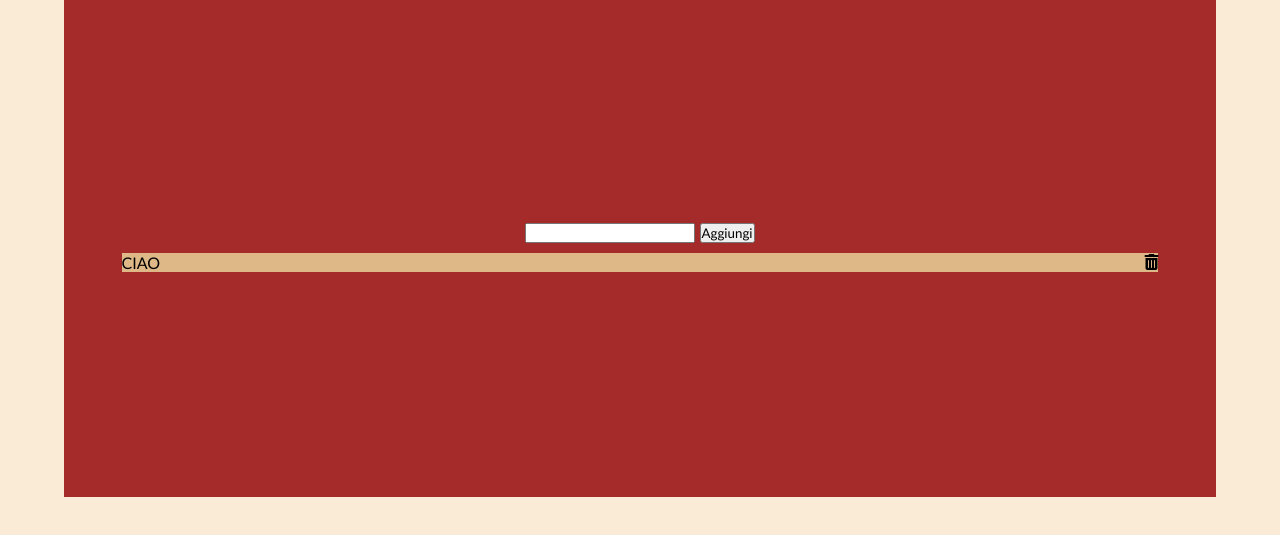
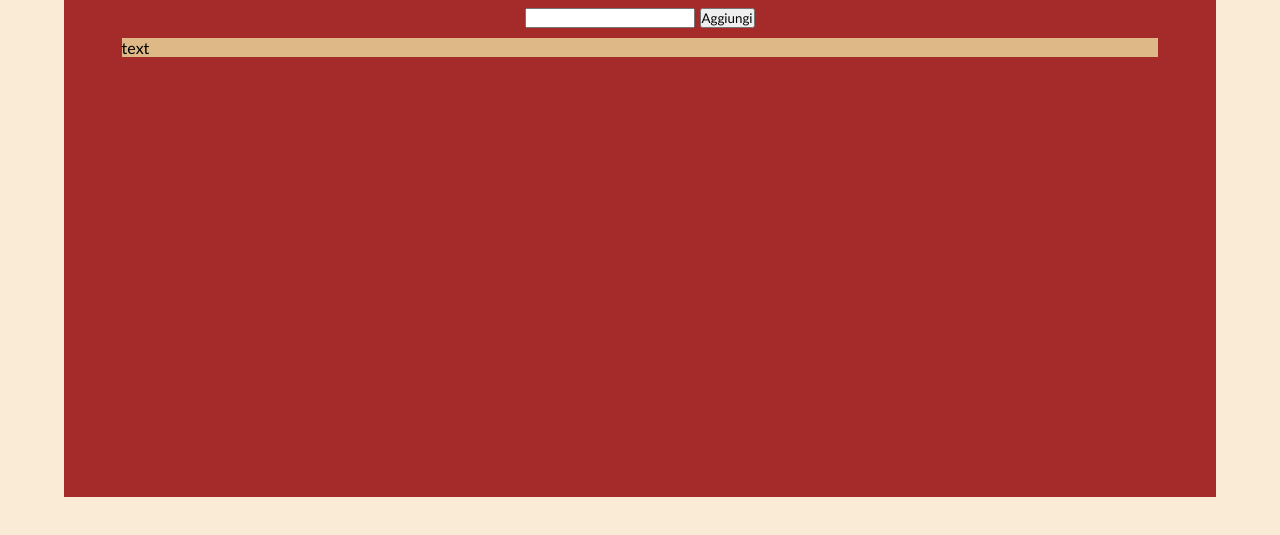
Before and after one commit to FrancescoCataletto/vue-todolist, a plain HTML site: page index.html in a window 1280 px wide. Shown: the part 173-708 px from the top of the page. Drawn offline with nearby package versions, Linux system fonts and the light colour scheme.

Commit message:
declared where to get the text value from

```diff
--- a/css/style.css
+++ b/css/style.css
@@ -19,19 +19,17 @@ body{
     width: 90%;
     max-width: 1200px;
     background-color: brown;
-    display: flex;
-    justify-content: center;
-    align-items: center;
-    flex-direction: column;
 }
 
 #add-to-list{
-    margin-bottom: 10px;
+    margin: 10px 0;
+    text-align: center;
 }
 
 #to-do-list{
     width: 90%;
     background-color:burlywood;
+    margin: 0 auto;
 }
 
 #to-do-list li{
--- a/index.html
+++ b/index.html
@@ -23,9 +23,9 @@
             <button>Aggiungi</button>
         </div>
 
-        <div id="to-do-list">
+        <div id="to-do-list" v-for="task in toDoArr">
             <ul>
-                <li>CIAO <i class="fa-solid fa-trash-can"></i></li>
+                <li>{{task.text}}</li>
             </ul>
         </div>
 
--- a/js/script.js
+++ b/js/script.js
@@ -25,6 +25,13 @@ const app = new Vue({
 
     data: {
 
+        toDoArr: [
+            {
+                text: "text",
+                done: false
+            }
+        ]
+
     }
 
 })
```
